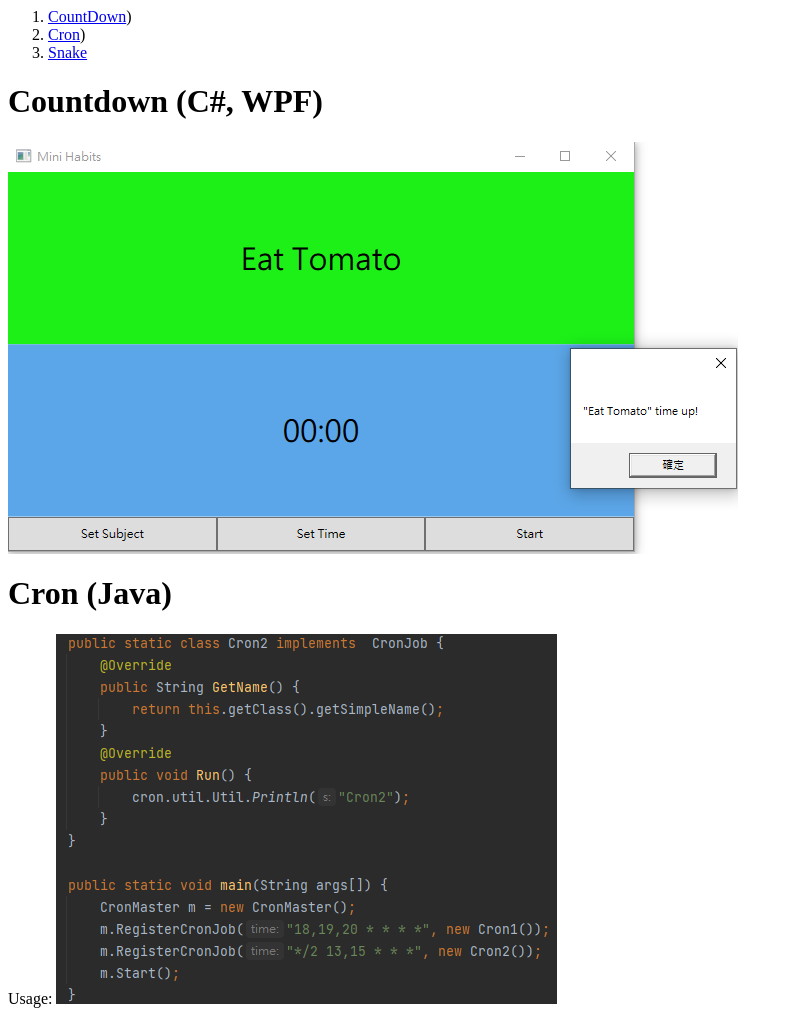
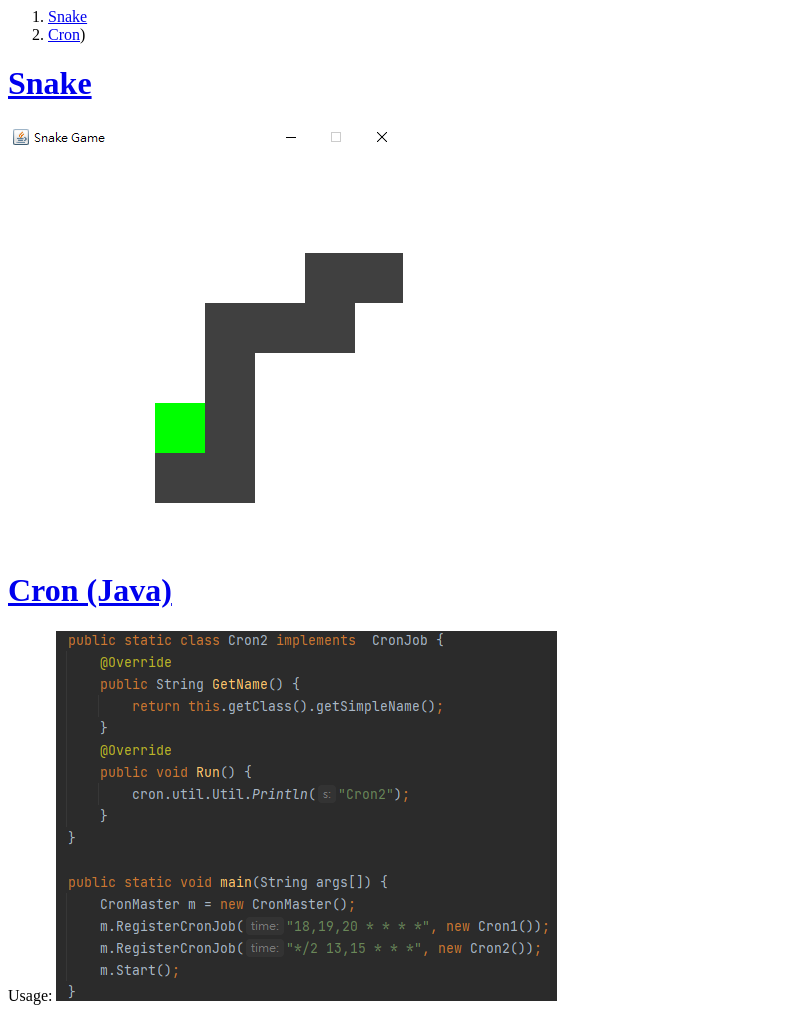
Before and after one commit to r96922081/r96922081.github.io, a plain HTML site: page index.html in a window 1280 px wide. Shown: the top 1011 px of the page, without its empty margins (0-793 px from the left). Drawn offline with Linux system fonts and the light colour scheme.

Commit message:
Update index.html

```diff
--- a/index.html
+++ b/index.html
@@ -1,14 +1,11 @@
 <ol>
-<li><a href="#Countdown (C#, WPF">CountDown</a>)</li>
+<li><a href="#Snake">Snake</a></li>
 <li><a href="#Cron (Java">Cron</a>)</li>
-<li><a href="#Snake">Snake</a></li>
 </ol>
-<h1 id="countdown-c-wpf-">Countdown (C#, WPF)</h1>
-<p><img src="https://r96922081.github.io/images/countdown1.png" alt=""></p>
-<h1 id="cron-java-">Cron (Java)</h1>
+<h1 id="-snake-https-github-com-r96922081-toy-projects-tree-main-snakegame-"><a href="https://github.com/r96922081/Toy-Projects/tree/main/SnakeGame">Snake</a></h1>
+<p><img src="https://r96922081.github.io/images/snake.png" alt=""></p>
+<h1 id="-cron-java-https-github-com-r96922081-toy-projects-tree-main-cronjob-"><a href="https://github.com/r96922081/Toy-Projects/tree/main/CronJob">Cron (Java)</a></h1>
 <p>Usage:
 <img src="https://r96922081.github.io/images/cron1.png" alt=""></p>
 <p>Result:
 <img src="https://r96922081.github.io/images/cron2.png" alt=""></p>
-<h1 id="snake">Snake</h1>
-<p><img src="https://r96922081.github.io/images/snake.png" alt=""></p>
```
